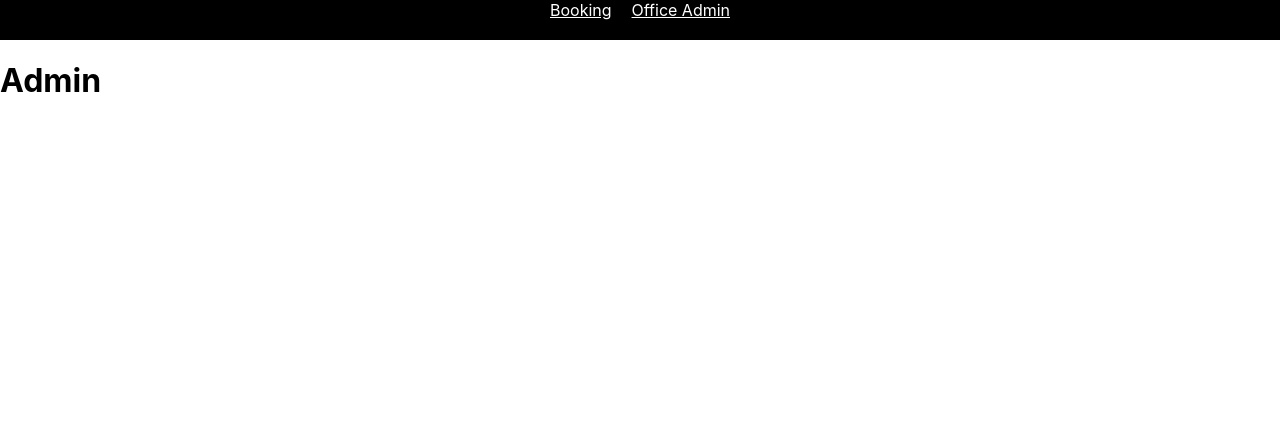
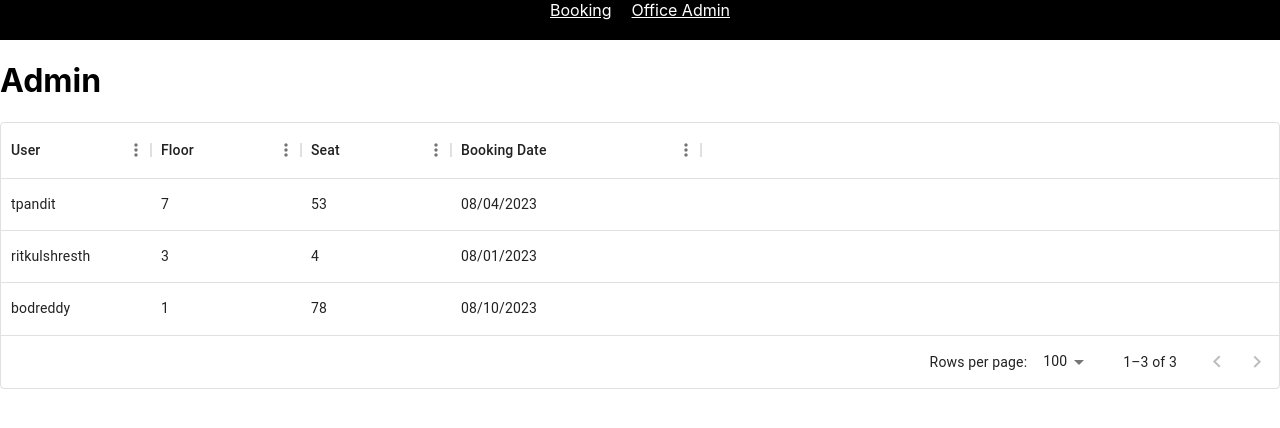
Before and after one commit to tp1088/book-my-seat, a React (Create React App) app: page /admin in a window 1280 px wide. Shown: the top 428 px of the page. Built offline with nearby package versions, Linux system fonts and the light colour scheme.

Commit message:
office admin view

```diff
--- a/package.json
+++ b/package.json
@@ -6,6 +6,7 @@
     "@emotion/react": "^11.11.1",
     "@emotion/styled": "^11.11.0",
     "@mui/material": "^5.14.2",
+    "@mui/x-data-grid": "^6.10.2",
     "@testing-library/jest-dom": "^5.17.0",
     "@testing-library/react": "^13.4.0",
     "@testing-library/user-event": "^13.5.0",
--- a/src/components/Booking.tsx
+++ b/src/components/Booking.tsx
@@ -1,8 +1,10 @@
+import { submitBooking } from "../services/seatServices"
+
 export const Booking = ()=>{
     return (
         <div>
             <h1 >Booking</h1>
-
+            <button onClick={submitBooking}>Book Seat</button>
         </div>
     )
 }
--- a/src/components/OfficeAdmin.tsx
+++ b/src/components/OfficeAdmin.tsx
@@ -1,7 +1,28 @@
+import { fetchBookings } from "../services/seatServices"
+import { useEffect} from "react";
+import React from "react";
+import { DataGrid, GridPaginationModel, GridColDef } from '@mui/x-data-grid';
+
 export const OfficeAdmin = ()=>{
+    const [rows, setRows] = React.useState(() => []);
+    const columns: GridColDef[] = [
+        { field: 'user', headerName: 'User', width: 150 },
+        { field: 'floor', headerName: 'Floor', width: 150 },
+        { field: 'seat', headerName: 'Seat', width: 150 },
+        { field: 'bookingDate', headerName: 'Booking Date', width: 250 }
+    ];
+    useEffect(() => {
+        setRows(fetchBookings())
+    }, [])
     return (
         <div>
             <h1 >Admin</h1>
+
+            <DataGrid
+                // disableRowSelectionOnClick checkboxSelection
+                rows={rows}
+                columns={columns}
+            />
         </div>
     )
 }
--- /dev/null
+++ b/src/resources/data.json
@@ -0,0 +1,23 @@
+[
+    {
+        "id": 1,
+        "user": "tpandit",
+        "floor": 7,
+        "seat": 53,
+        "bookingDate": "08/04/2023"
+    },
+    {
+        "id":2,
+        "user": "ritkulshresth",
+        "floor": 3,
+        "seat": 4,
+        "bookingDate": "08/01/2023"
+    },
+    {
+        "id":3,
+        "user": "bodreddy",
+        "floor": 1,
+        "seat": 78,
+        "bookingDate": "08/10/2023"
+    }
+]
--- /dev/null
+++ b/src/services/seatServices.tsx
@@ -0,0 +1,17 @@
+import data from '../resources/data.json'
+
+export interface bookingDetails {
+    user: string,
+    floor: string,
+    seat: string,
+    bookingDate: string
+}
+
+export const fetchBookings = (): any  => {
+    return data;
+}
+
+export const submitBooking = (): boolean => {
+    console.log('submitBooking ')
+    return true;
+}
```
Also changed, not shown: 1 other file (tests, documents, lock files or other folders).
